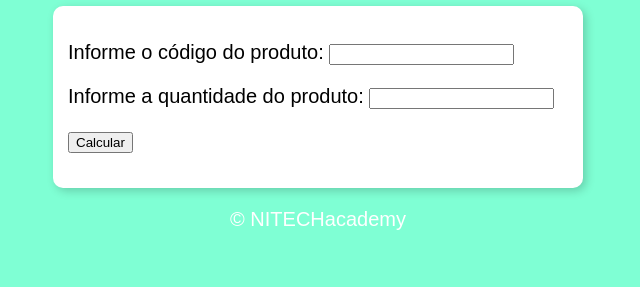
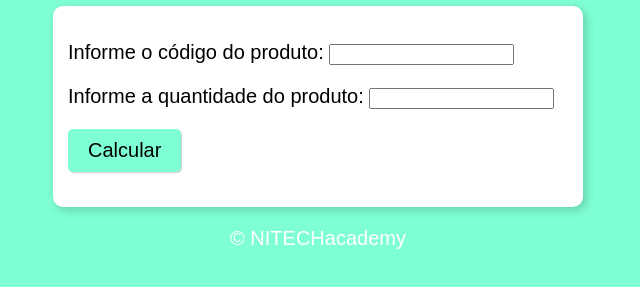
Before and after one commit to Micael98/Desafio_NITECH, a plain HTML site: page index.html in a window 1280 px wide. Shown: the part 93-380 px from the top of the page, without its empty margins (322-962 px from the left). Drawn offline with Linux system fonts and the light colour scheme.

Commit message:
atualização do html

```diff
--- a/index.html
+++ b/index.html
@@ -22,7 +22,7 @@
                 <input type"number" name="quantidade" id="txtf">
             </p>
             <p>
-                <input type="button" value="Calcular" onclick="calcular()">
+                <input id="btn" type="button" value="Calcular" onclick="calcular()">
             </p>
         </div>
         <div id="res">
--- a/style.css
+++ b/style.css
@@ -24,3 +24,20 @@ footer{
     font-size: italic;
 
 }
+
+#btn{
+    background-color: #7FFFD4;
+    border-radius: 5px;
+    border: none;
+    padding: 10px 20px;
+    text-align: center;
+    font: normal 15pt Arial;
+    user-select: none;
+    cursor: pointer;
+    box-shadow: 1px 1px 1px rgba(0, 0, 0, 0.192);
+}
+
+#btn:hover{
+    background-color: #26f8b2;
+
+}
```
